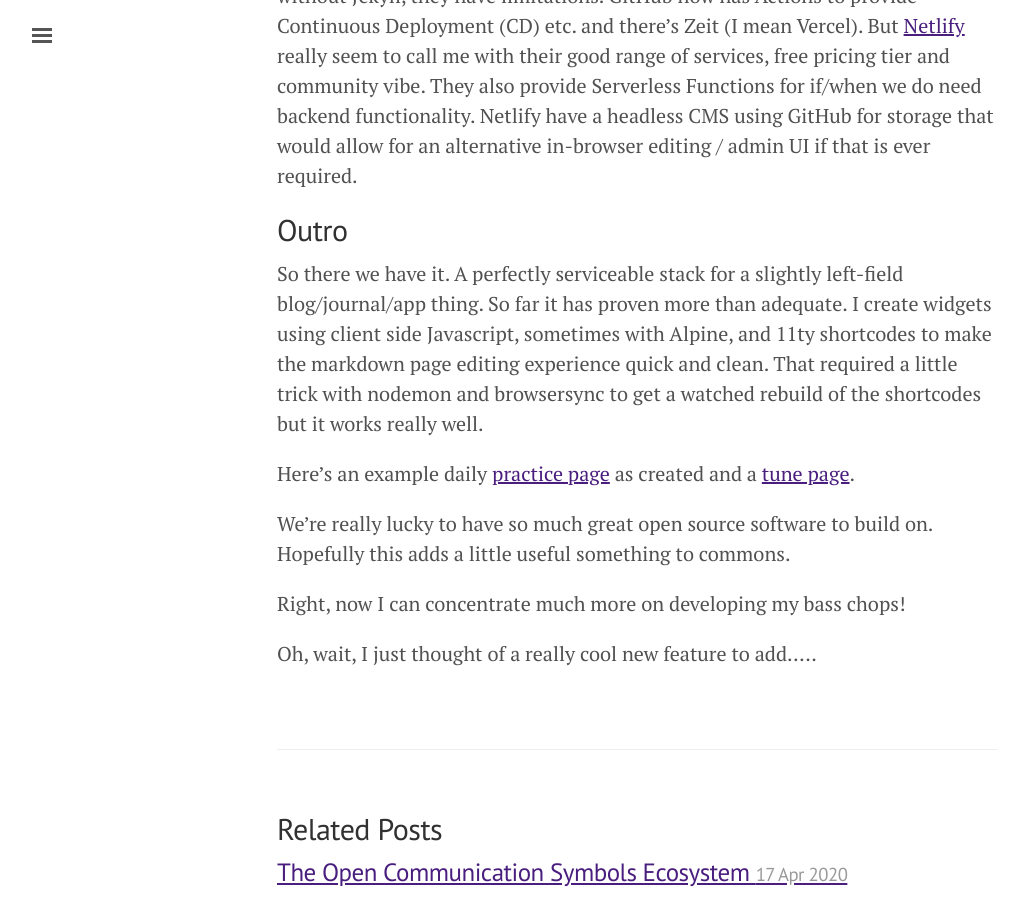
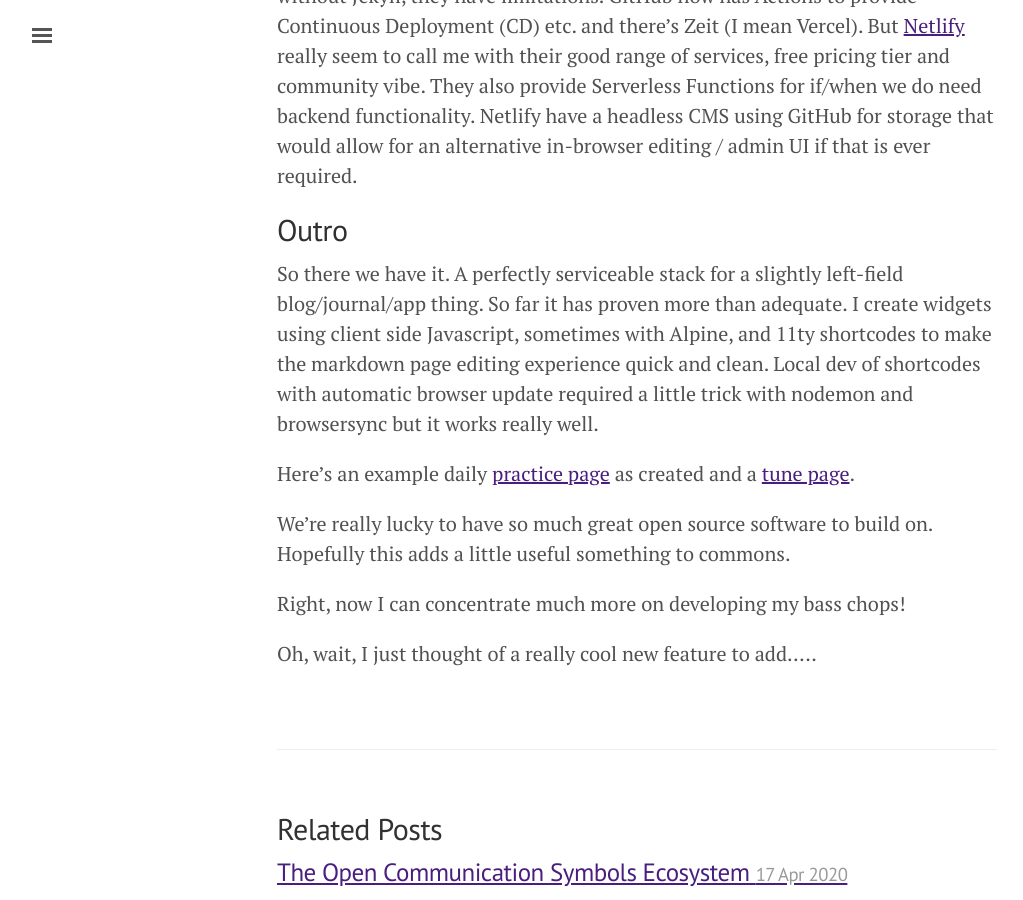
Before and after one commit to OpenDirective/opendirective.github.io, a Jekyll site: the page built from _posts/2020-07-01-music-practice-tools.md, in a window 1280 px wide and 900 px high, scrolled down 3781 px. Shown: the whole window, without its empty margins (3-1026 px from the left). Built offline with Jekyll 4.4.1, drawn with Linux system fonts in a browser that asks for light colours.

Commit message:
Fix Outro

```diff
--- a/_posts/2020-07-01-music-practice-tools.md
+++ b/_posts/2020-07-01-music-practice-tools.md
@@ -47,7 +47,7 @@
 
 ## Outro
 
-So there we have it. A perfectly serviceable stack for a slightly left-field blog/journal/app thing. So far it has  proven more than adequate. I create widgets using client side Javascript, sometimes with Alpine, and 11ty shortcodes to make the markdown page editing experience quick and clean. That required a little trick with nodemon and browsersync to get a watched rebuild of the shortcodes but it works really well.
+So there we have it. A perfectly serviceable stack for a slightly left-field blog/journal/app thing. So far it has  proven more than adequate. I create widgets using client side Javascript, sometimes with Alpine, and 11ty shortcodes to make the markdown page editing experience quick and clean. Local dev of shortcodes with automatic browser update required a little trick with nodemon and browsersync but it works really well.
 
 Here's an example daily [practice page](https://github.com/music-practice-tools/music-practice-tools/blob/7c5b1ad3ec845e859e543f5fabd786c39a16338c/pages/activities/daily.md) as created and a [tune page](https://github.com/music-practice-tools/music-practice-tools/blob/7c5b1ad3ec845e859e543f5fabd786c39a16338c/pages/tunes/the-thrill-is-gone.md).
 
```
